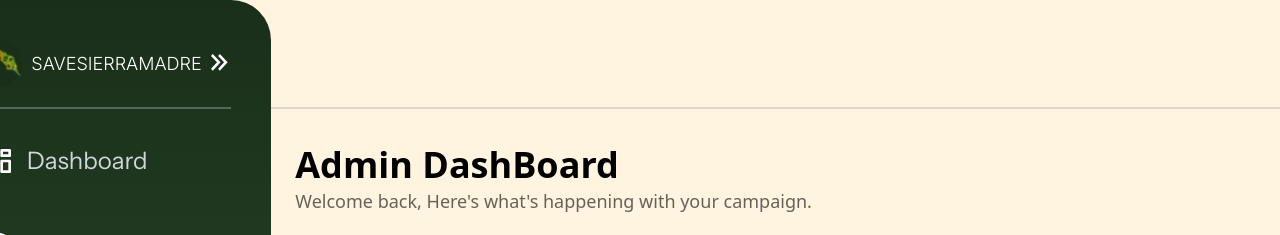
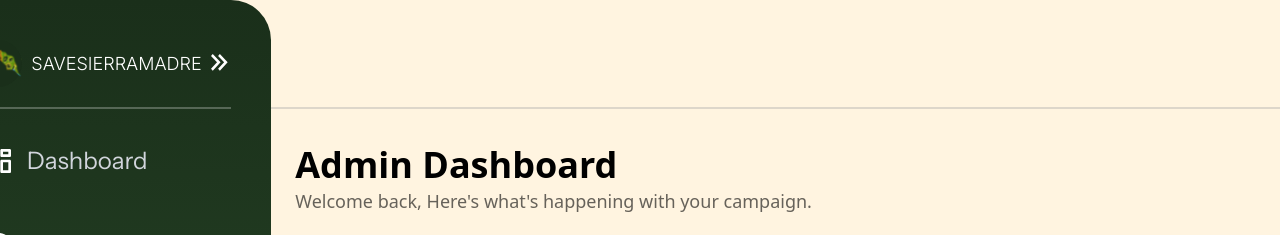
Before and after one commit to genna-cervantes/ssm-prod, a Next.js app: page /Admin/dashboard in a window 1280 px wide. Shown: the top 235 px of the page. Built offline with nearby package versions, Linux system fonts and the light colour scheme.

Commit message:
Edit 'DashBoard' to 'Dashboard'

```diff
--- a/app/Admin/dashboard/page.tsx
+++ b/app/Admin/dashboard/page.tsx
@@ -49,7 +49,7 @@ function Dashboard() {
         <div className='w-full h-[109px] border-b-2 border-[#A2A2A299]/60'></div>
         <div className='w-[1074px] flex flex-col flex-1 pl-6 pr-12 py-9'>
           <div className='flex flex-col gap-0.5 mb-8'>
-            <div className='font-bold text-4xl'>Admin DashBoard</div>
+            <div className='font-bold text-4xl'>Admin Dashboard</div>
             <div>
               <p className='font-medium text-lg text-black/60 text-balance'>
                 Welcome back, Here&apos;s what&apos;s happening with your campaign.
```
